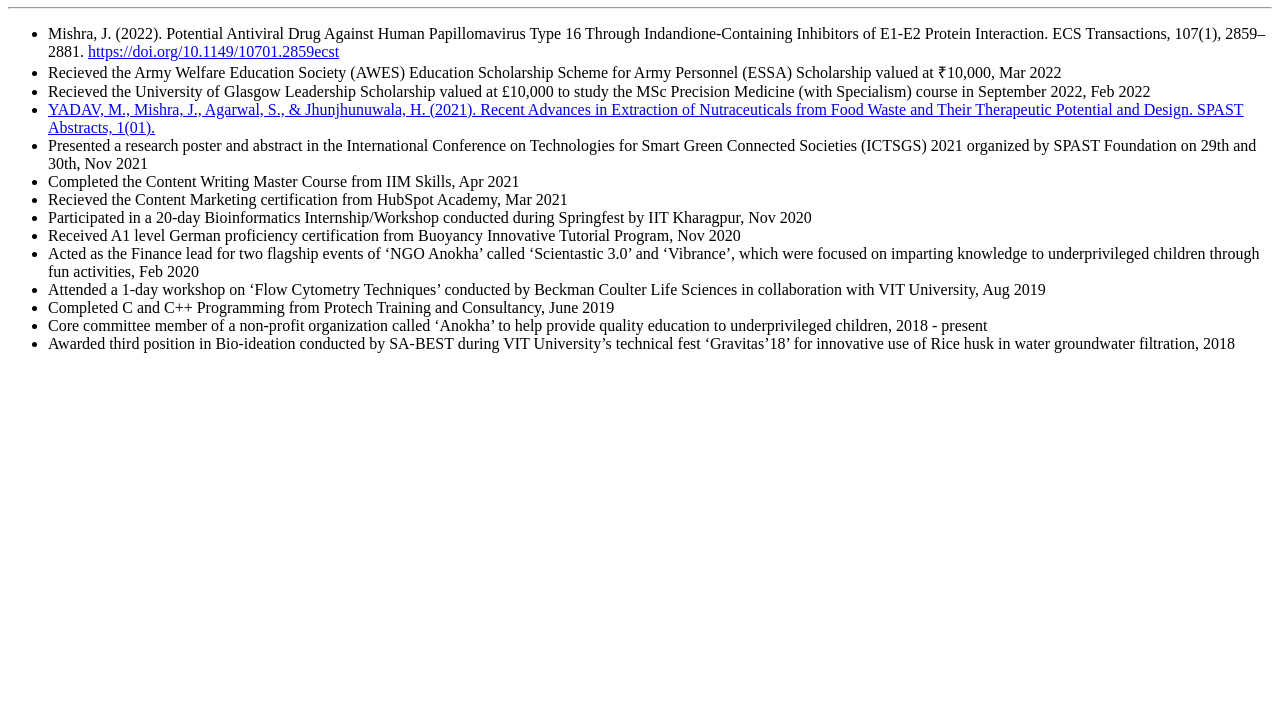
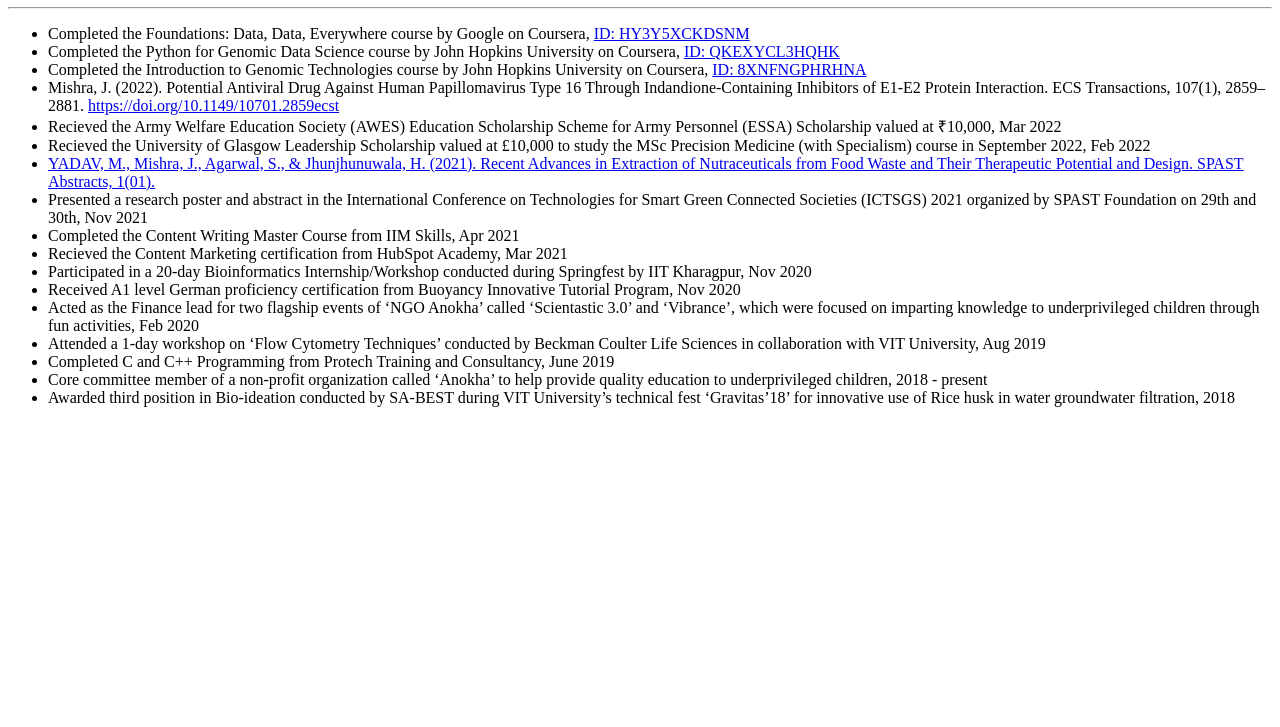
Before and after one commit to Janhavi-Mishra/Curriculum-vitae, a plain HTML site: page Achievements.html in a window 1280 px wide. Shown: the part 73-800 px from the top of the page. Drawn offline with Linux system fonts and the light colour scheme.

Commit message:
Update Achievements.html

```diff
--- a/Achievements.html
+++ b/Achievements.html
@@ -8,6 +8,15 @@
     <h1>Achievements and Certifications</h1>
     <hr>
     <ul>
+
+      <li>Completed the Foundations: Data, Data, Everywhere course by Google on Coursera,
+        <a href="https://www.coursera.org/account/accomplishments/certificate/HY3Y5XCKDSNM"> ID: HY3Y5XCKDSNM</a></li>
+
+      <li>Completed the Python for Genomic Data Science course by John Hopkins University on Coursera,
+        <a href="https://www.coursera.org/account/accomplishments/verify/QKEXYCL3HQHK"> ID: QKEXYCL3HQHK</a></li>
+
+      <li>Completed the Introduction to Genomic Technologies course by John Hopkins University on Coursera,
+        <a href="https://coursera.org/share/8dcc1dce5b41bf232bd820f4f6844ca6"> ID: 8XNFNGPHRHNA</a></li>
 
       <li>Mishra, J. (2022). Potential Antiviral Drug Against Human Papillomavirus Type 16 Through Indandione-Containing Inhibitors of E1-E2 Protein Interaction. ECS Transactions, 107(1), 2859–2881. <a href="https://doi.org/10.1149/10701.2859ecst">https://doi.org/10.1149/10701.2859ecst</a></li>
 
```
